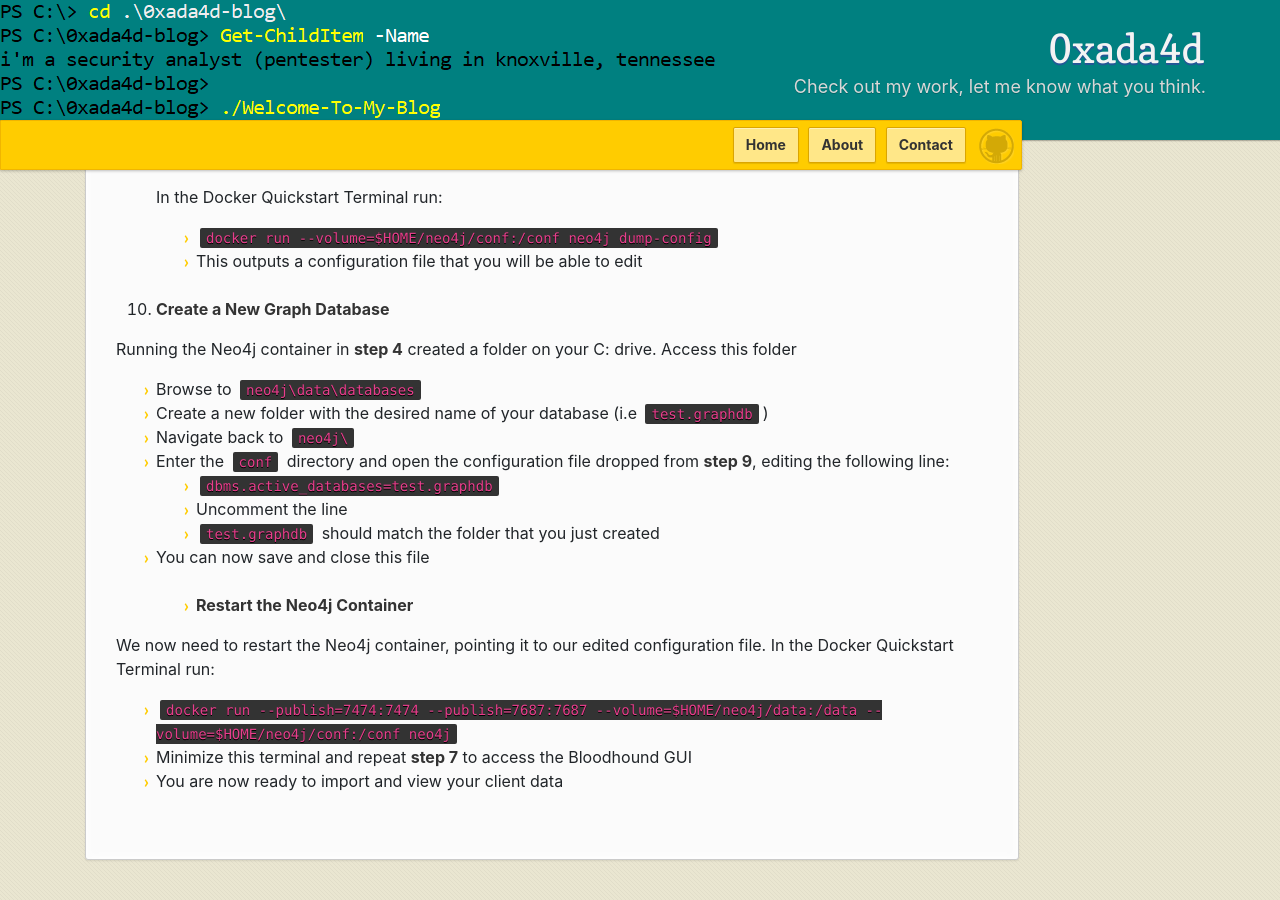
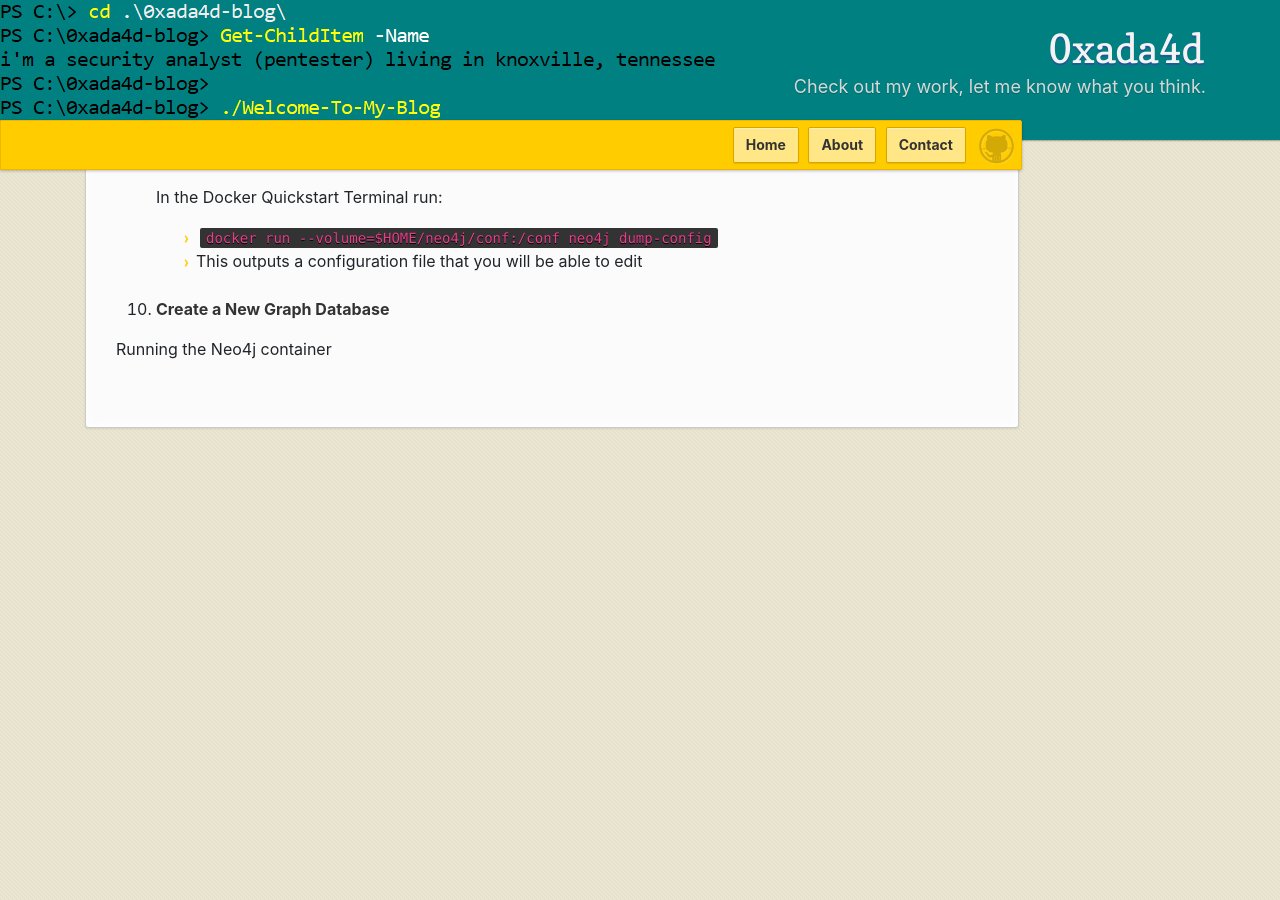
Before and after one commit to 0xada4d/0xada4d.github.io, a Jekyll site: the page built from _posts/2018-03-03-installing-bloodhound-server.md, in a window 1280 px wide and 900 px high, scrolled down 2532 px. Built offline with Jekyll 4.4.1, drawn with Linux system fonts in a browser that asks for light colours; comment, search, counter and statistics services are not loaded; after the commit the page ends 3000 px from its top, so only the background shows below that.

```diff
--- a/_posts/2018-03-03-installing-bloodhound-server.md
+++ b/_posts/2018-03-03-installing-bloodhound-server.md
@@ -93,19 +93,4 @@
 <br>
 10. **Create a New Graph Database**
 
-   Running the Neo4j container in **step 4** created a folder on your C: drive. Access this folder
-   - Browse to `neo4j\data\databases`
-   - Create a new folder with the desired name of your database (i.e `test.graphdb`)
-   - Navigate back to `neo4j\`
-   - Enter the `conf` directory and open the configuration file dropped from **step 9**, editing the following line:
-     - `dbms.active_databases=test.graphdb`
-     - Uncomment the line
-     - `test.graphdb` should match the folder that you just created
-   - You can now save and close this file
-<br>
-11. **Restart the Neo4j Container**
-
-   We now need to restart the Neo4j container, pointing it to our edited configuration file. In the Docker Quickstart Terminal run:
-   - `docker run --publish=7474:7474 --publish=7687:7687 --volume=$HOME/neo4j/data:/data --volume=$HOME/neo4j/conf:/conf neo4j`
-   - Minimize this terminal and repeat **step 7** to access the Bloodhound GUI
-   - You are now ready to import and view your client data
+   Running the Neo4j container
```
